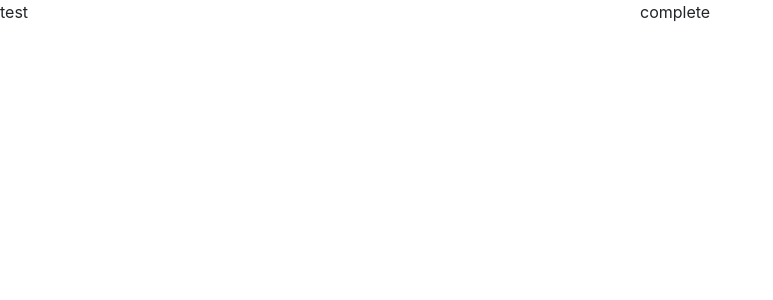
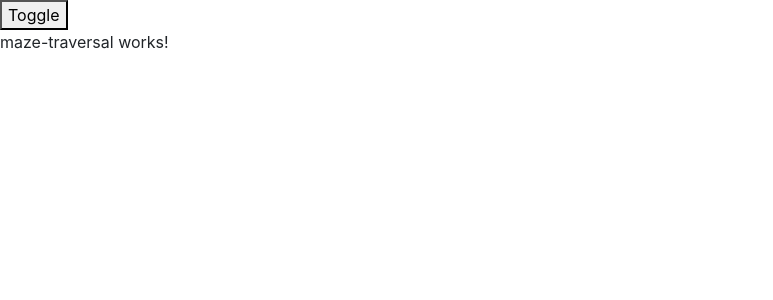
Before and after one commit to Cyber-Kakashi/algo-ventures, an Angular app: page /home/maze in a window 1280 px wide. Before the commit this address led to /. Shown: the top 300 px of the page, without its empty margins (0-773 px from the left). Built offline with nearby package versions, Linux system fonts and the light colour scheme.

Commit message:
added routing and set up the project rough layout

```diff
--- a/src/app/app-routing.module.ts
+++ b/src/app/app-routing.module.ts
@@ -1,8 +1,15 @@
 import { NgModule } from '@angular/core';
 import { Routes, RouterModule } from '@angular/router';
+import { AppComponent } from './app.component';
 
 
-const routes: Routes = [];
+const routes: Routes = [
+  { path: '', component: AppComponent },
+  {
+    path: 'home',
+    loadChildren: () => import('./home/home.module').then((m) => m.HomeModule),
+  }
+];
 
 @NgModule({
   imports: [RouterModule.forRoot(routes)],
--- a/src/app/app.component.html
+++ b/src/app/app.component.html
@@ -1,4 +1 @@
-<div class="row">
-  <div class="col-lg-6">test</div>
-  <div class="col-lg-6">complete</div>
-</div>
+<router-outlet></router-outlet>
--- /dev/null
+++ b/src/app/home/home.component.html
@@ -0,0 +1,14 @@
+<mat-sidenav-container class="example-container">
+  <mat-sidenav #sidenav mode="over">
+    Add navigations here
+  </mat-sidenav>
+
+  <mat-sidenav-content>
+    <div class="row">
+      <div class="col-lg-12">
+        <button mat-button (click)="sidenav.toggle()">Toggle</button>
+      </div>
+      <div class="col-lg-6"><router-outlet></router-outlet></div>
+    </div>
+  </mat-sidenav-content>
+</mat-sidenav-container>
--- /dev/null
+++ b/src/app/home/home.component.scss
@@ -0,0 +1,10 @@
+.example-container {
+  position: absolute;
+  top: 0;
+  bottom: 0;
+  left: 0;
+  right: 0;
+  mat-sidenav {
+    background-color: gray;
+  }
+}
--- /dev/null
+++ b/src/app/home/home.component.ts
@@ -0,0 +1,16 @@
+import { Component, OnInit } from '@angular/core';
+import { FormControl } from '@angular/forms';
+
+@Component({
+  selector: 'app-home',
+  templateUrl: './home.component.html',
+  styleUrls: ['./home.component.scss']
+})
+export class HomeComponent implements OnInit {
+
+  constructor() { }
+
+  ngOnInit(): void {
+  }
+
+}
--- /dev/null
+++ b/src/app/home/maze-traversal/maze-traversal.component.html
@@ -0,0 +1 @@
+<p>maze-traversal works!</p>
--- /dev/null
+++ b/src/app/home/maze-traversal/maze-traversal.component.ts
@@ -0,0 +1,15 @@
+import { Component, OnInit } from '@angular/core';
+
+@Component({
+  selector: 'app-maze-traversal',
+  templateUrl: './maze-traversal.component.html',
+  styleUrls: ['./maze-traversal.component.scss']
+})
+export class MazeTraversalComponent implements OnInit {
+
+  constructor() { }
+
+  ngOnInit(): void {
+  }
+
+}
```
Also changed, not shown: src/app/app.module.ts (+6 -2 lines), src/app/home/home-routing.module.ts (added, +26 -0 lines), src/app/home/home.module.ts (added, +25 -0 lines), src/app/home/maze-traversal/maze-traversal.component.scss (added), 2 other files (tests, documents, lock files or other folders).
